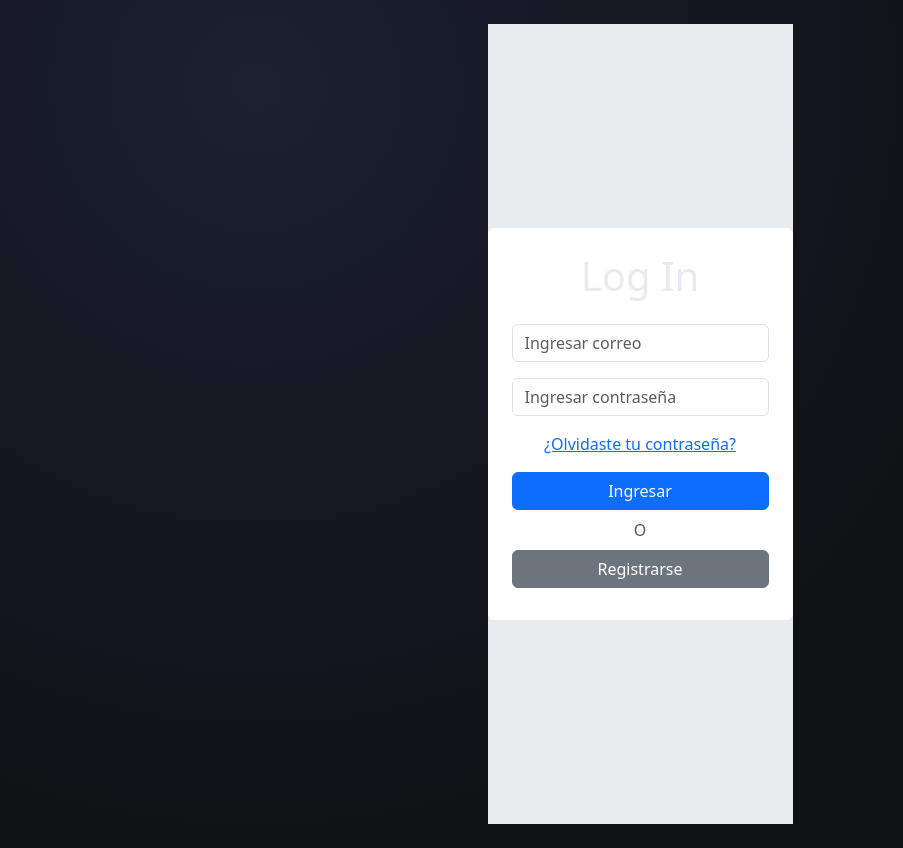
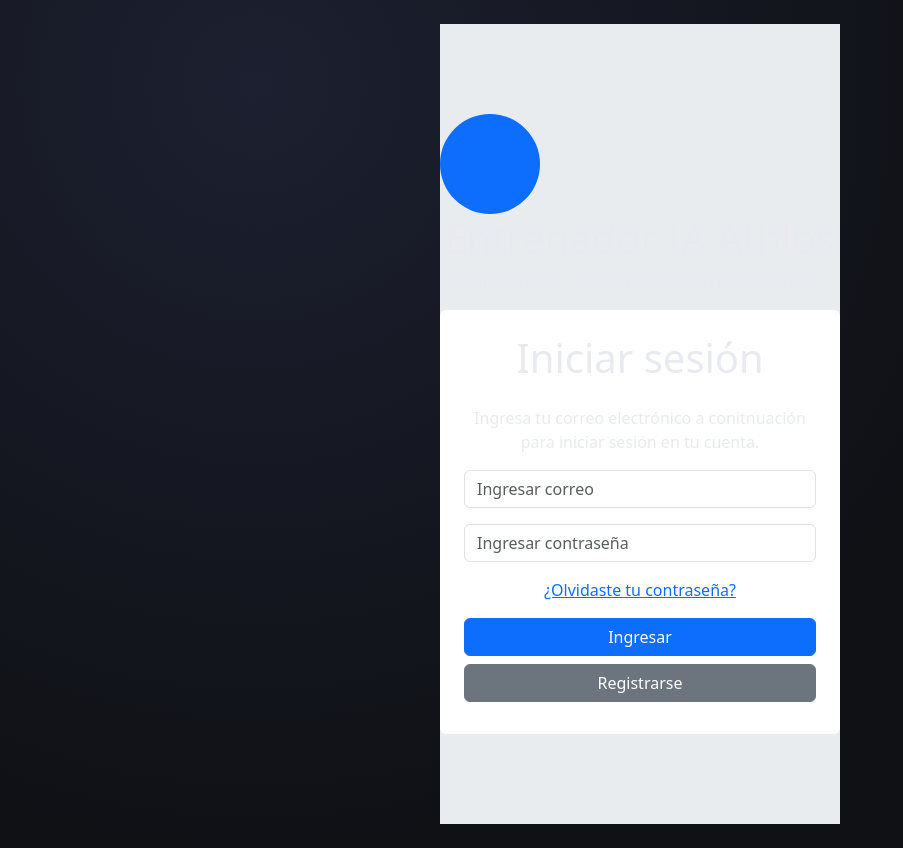
Before and after one commit to RackerH897/Athlos-FrontEnd, a React (Vite) app: page / in a window 1280 px wide. Before the commit this address led to /login. Shown: the whole page, without its empty margins (0-903 px from the left). Built offline with nearby package versions, Linux system fonts and the light colour scheme.

Commit message:
LogIn pero roto
que más se puede decir esta sin CSS correcto aunque estaba haciendolo con solo bootstrap

```diff
--- a/src/main.tsx
+++ b/src/main.tsx
@@ -14,10 +14,7 @@ createRoot(document.getElementById("root")!).render(
   <StrictMode>
     <Router>
       <Routes>
-        <Route path="/" element={<Navigate to="/login" replace />} />
-        <Route path="/login" element={<LogIn />} />
-        <Route path="/LogIn" element={<LogIn />} /> {/* alias por si alguien usa la mayúscula */}
-        <Route path="*" element={<h1 style={{color:"#fff",textAlign:"center"}}>404 — Página no encontrada</h1>} />
+        <Route path="/" element={<LogIn />} />
       </Routes>
     </Router>
   </StrictMode>
--- a/src/pages/inicio-sesion.tsx
+++ b/src/pages/inicio-sesion.tsx
@@ -33,16 +33,23 @@ const LoginPage = () => {
             className="d-flex justify-content-center align-items-center bg-body-secondary"
             style={{ height: "100vh" }}
             >
+                <div className="text-center">
+                    <div
+                        className="rounded-circle bg-primary"
+                        style={{ width: '100px', height: '100px', color: 'purple' }}
+                    ></div>
+                    <h1>Entrenador IA Athlos</h1>
+                    <p>¡Bienvenido de vuelta! Inicia sesión para continuar.</p>
                     <div
                         className="p-4 rounded bg-white"
                         style={{ width: "100%", maxWidth: "400px" }}
                     >
-                <h1 className="text-center mb-4">Log In</h1>
+                        <h1 className="text-center mb-4">Iniciar sesión</h1>
+                        <p>Ingresa tu correo electrónico a conitnuación para iniciar sesión en tu cuenta.</p>
                         <form>
                             <div className="row mb-3">
                                 <div className="col-12">
                                     <input
-
                                         className="form-control"
                                         type="email"
                                         placeholder="Ingresar correo"
@@ -83,11 +90,6 @@ const LoginPage = () => {
                                 </div>
                             </div>
                             <div className="row mb-2">
-                        <div className="col-12 text-center">
-                            <span className="text-muted">O</span>
-                        </div>
-                    </div>
-                    <div className="row mb-2">
                                 <div className="col-12">
                                     <div className="d-grid gap-2">
                                         <button className="btn btn-secondary" type="button">
@@ -99,6 +101,7 @@ const LoginPage = () => {
                         </form>
                     </div>
                 </div>
+            </div>
 
 }
 
```
Lines whose indentation alone changed are shown as unchanged.
